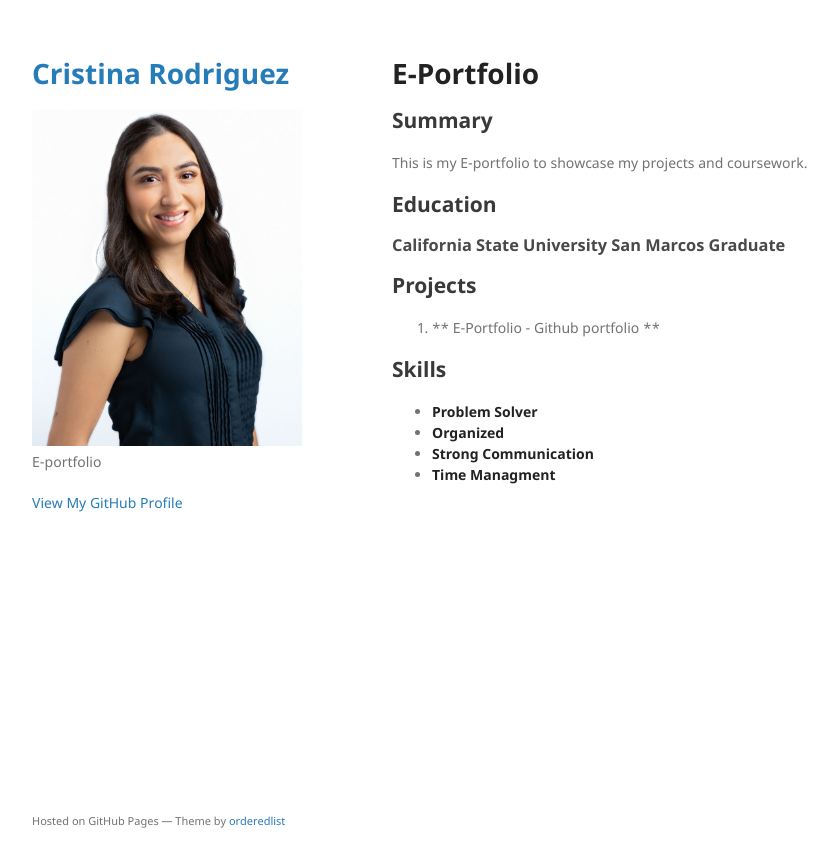
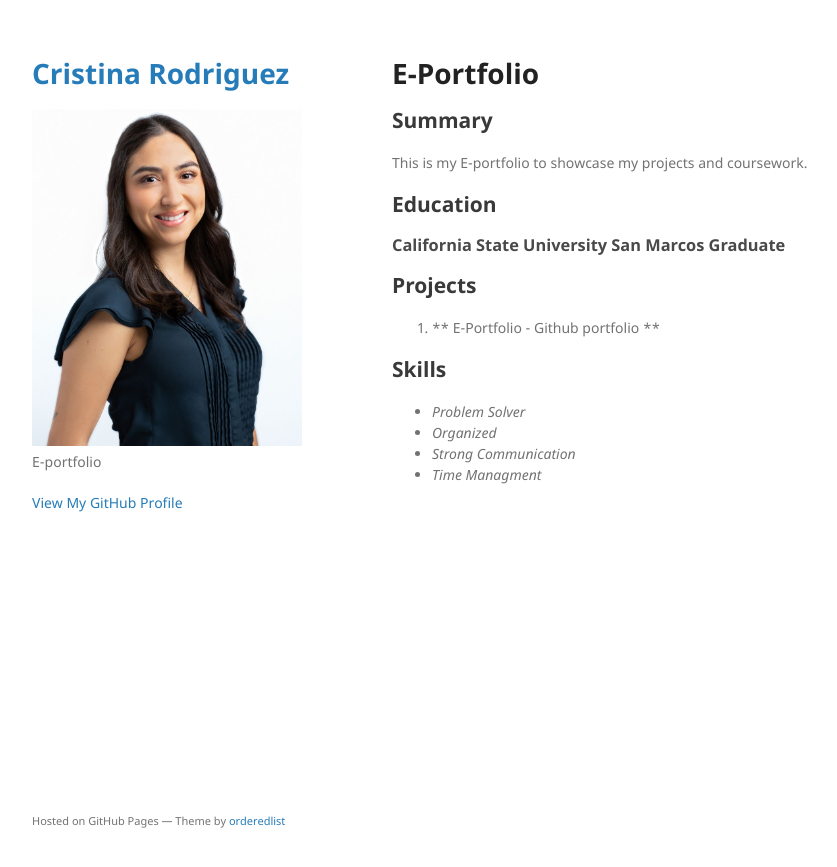
Before and after one commit to cristina02675/cristina02675.github.io, a Jekyll site: the page built from index.md, in a window 1280 px wide. Shown: the top 867 px of the page, without its empty margins (178-1015 px from the left). Built offline with Jekyll 4.4.1, drawn with Linux system fonts in a browser that asks for light colours; our own code applies the rules of GitHub Pages for plain Markdown files.

Commit message:
Change skills list format to bullet points

```diff
--- a/index.md
+++ b/index.md
@@ -14,7 +14,7 @@ This is my E-portfolio to showcase my projects and coursework.
 1. ** E-Portfolio - Github portfolio **
 
 ## Skills
-- **Problem Solver**
-- **Organized**
-- **Strong Communication**
-- **Time Managment**
+- *Problem Solver*
+- *Organized*
+- *Strong Communication*
+- *Time Managment*
```
